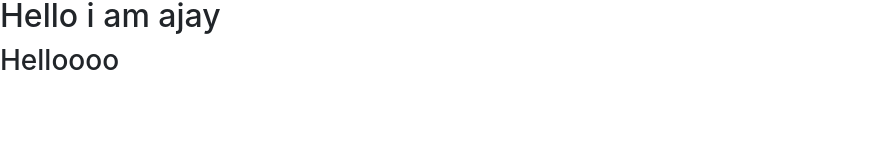
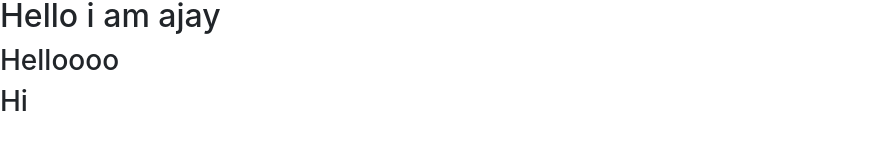
Before and after one commit to sreekanthnkartha/CureWellFrontEnd, an Angular app: page / in a window 1280 px wide. Shown: the part 233-382 px from the top of the page, without its empty margins (0-881 px from the left). Built offline with nearby package versions, Linux system fonts and the light colour scheme.

Commit message:
first commit

```diff
--- a/src/app/app.component.html
+++ b/src/app/app.component.html
@@ -24,3 +24,4 @@
 <h2>Hello i am ajay</h2>
 
 <h3>Helloooo</h3>
+<h3>Hi</h3>
```
